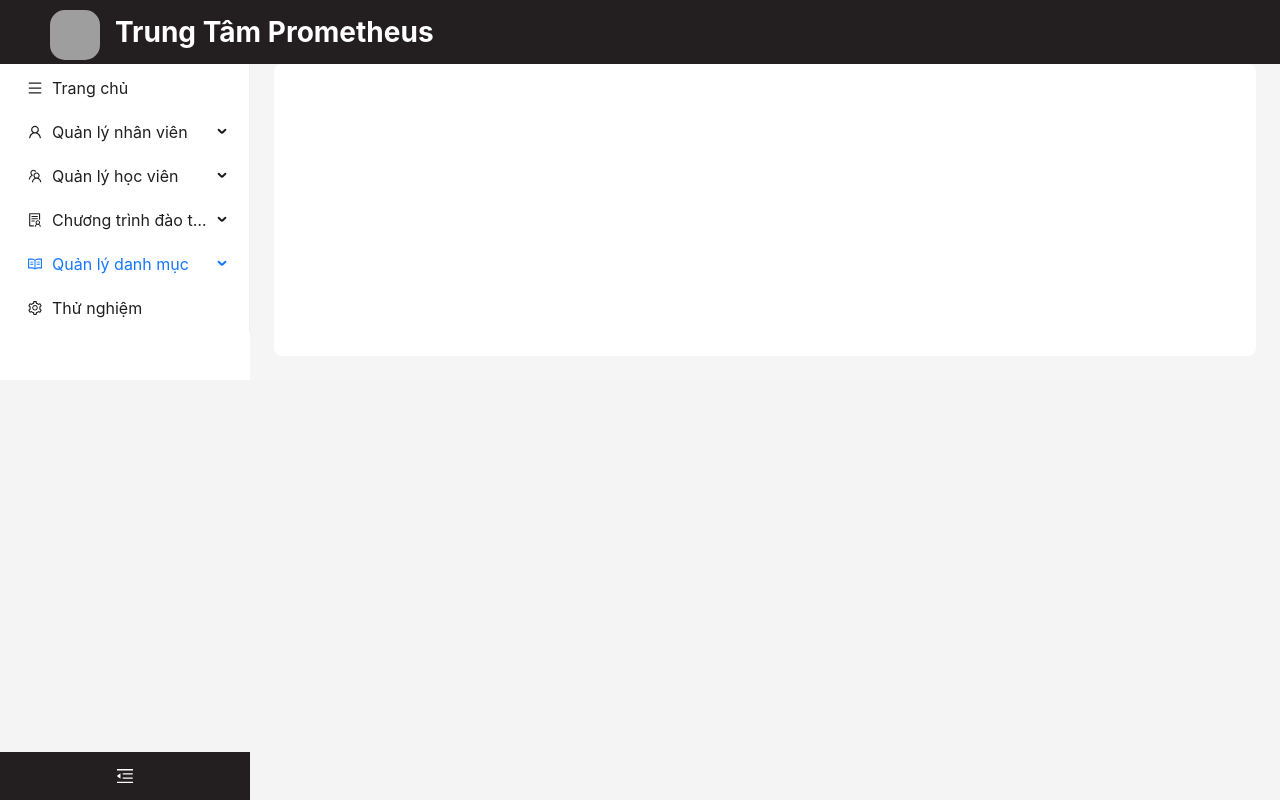
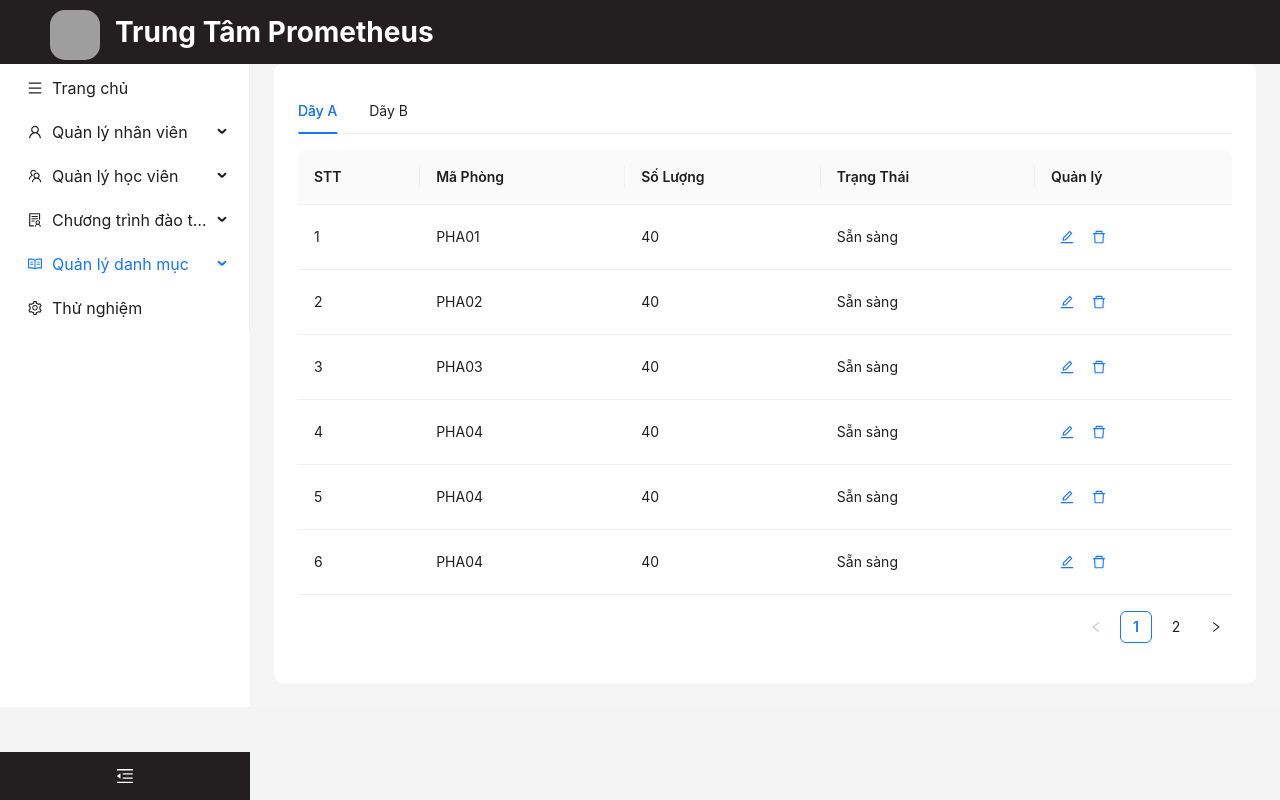
Before and after one commit to Smile005/TrungTamTinHoc, a React (Create React App) app in the folder front-end/: page /phonghoc in a window 1280 px wide. Built offline with nearby package versions, Linux system fonts and the light colour scheme; grey boxes are pictures that could not be loaded.

Commit message:
Them PH va fix loi form

```diff
--- a/front-end/src/App.tsx
+++ b/front-end/src/App.tsx
@@ -9,6 +9,7 @@ import TrangChu from './pages/TrangChu';
 import MonHoc from './pages/MonHoc';
 import LichHoc from './pages/LichHoc';
 import HocVienTable from './pages/Testing';
+import PhongHoc from './pages/PhongHoc';
 import './App.css';
 
 const { SubMenu } = Menu;
@@ -123,6 +124,7 @@ const AppLayout: React.FC = () => {
               <Route path="/lophoc" element={<LopHoc />} />
               <Route path="/monhoc" element={<MonHoc />} />
               <Route path="/testing" element={<HocVienTable />} />
+              <Route path="/phonghoc" element={<PhongHoc />} />
             </Routes>
           </Content>
         </Layout>
--- a/front-end/src/components/ThemHocVienModal.tsx
+++ b/front-end/src/components/ThemHocVienModal.tsx
@@ -18,11 +18,11 @@ const ThemHocVienModal: React.FC<ThemHocVienModalProps> = ({ visible, onCancel,
   useEffect(() => {
     if (visible) {
       form.setFieldsValue({
-        gioiTinh: 'Nam', // Đặt giá trị mặc định cho gioiTinh
-        ngaySinh: moment(), // Đặt giá trị mặc định cho ngày sinh là hôm nay
+        gioiTinh: 'Nam',
+        ngaySinh: moment(),
       });
     }
-  }, [visible]);
+  }, [visible, form]);
 
   const handleUpload = (file: RcFile) => {
     if (!file || !(file instanceof Blob)) {
--- /dev/null
+++ b/front-end/src/pages/PhongHoc.tsx
@@ -0,0 +1,92 @@
+import React from 'react';
+import { Tabs, Table, Button } from 'antd';
+import { EditOutlined, DeleteOutlined } from '@ant-design/icons';
+
+const { TabPane } = Tabs;
+
+interface DataType {
+  key: string;
+  maPhong: string;
+  soLuong: number;
+  trangThai: string;
+}
+
+// Dữ liệu mẫu cho các trang tính khác nhau
+const sheet1Data: DataType[] = [
+  { key: '1', maPhong: ' PHA01', soLuong: 40, trangThai: 'Sẵn sàng' },
+  { key: '2', maPhong: ' PHA02', soLuong: 40, trangThai: 'Sẵn sàng' },
+  { key: '3', maPhong: ' PHA03', soLuong: 40, trangThai: 'Sẵn sàng'  },
+  { key: '4', maPhong: ' PHA04', soLuong: 40, trangThai: 'Sẵn sàng' },
+  { key: '5', maPhong: ' PHA04', soLuong: 40, trangThai: 'Sẵn sàng' },
+  { key: '6', maPhong: ' PHA04', soLuong: 40, trangThai: 'Sẵn sàng' },
+  { key: '7', maPhong: ' PHA04', soLuong: 40, trangThai: 'Sẵn sàng' },
+  { key: '8', maPhong: ' PHA04', soLuong: 40, trangThai: 'Sẵn sàng' },
+  { key: '9', maPhong: ' PHA04', soLuong: 40, trangThai: 'Sẵn sàng' },
+  { key: '10', maPhong: ' PHA04', soLuong: 40, trangThai: 'Sẵn sàng' },
+  { key: '11', maPhong: ' PHA04', soLuong: 40, trangThai: 'Sẵn sàng' },
+
+];
+
+const sheet2Data: DataType[] = [
+  { key: '1', maPhong: ' PHB03', soLuong: 40, trangThai: 'Chưa mở'  },
+  { key: '2', maPhong: ' PHB04', soLuong: 40, trangThai: 'Sẵn sàng' },
+];
+
+// Cột của bảng
+const getColumns = (startIndex: number) => [
+  {
+    title: 'STT',
+    key: 'stt',
+    render: (_: any, __: DataType, index: number) => startIndex + index + 1,  // Số thứ tự liên tục
+  },
+  {
+    title: 'Mã Phòng',
+    dataIndex: 'maPhong',
+    key: 'maPhong',
+  },
+  {
+    title: 'Số Lượng',
+    dataIndex: 'soLuong',
+    key: 'soLuong',
+  },
+  {
+    title: 'Trạng Thái',
+    dataIndex: 'trangThai',
+    key: 'trangThai',
+  },
+  {
+    title: 'Quản lý',
+    key: 'action',
+    render: (_: any, record: DataType) => (
+      <span>
+        <Button type="link" icon={<EditOutlined />} />
+        <Button type="link" icon={<DeleteOutlined />} />
+      </span>
+    ),
+  },
+];
+
+const LopHoc: React.FC = () => {
+  return (
+    <Tabs defaultActiveKey="1">
+      <TabPane tab="Dãy A" key="1">
+        <Table
+          columns={getColumns(0)}
+          dataSource={sheet1Data}
+          pagination={{ pageSize: 6 }}
+          rowKey="key"
+        />
+      </TabPane>
+      <TabPane tab="Dãy B" key="2">
+        <Table
+          columns={getColumns(sheet1Data.length)}
+          dataSource={sheet2Data}
+          pagination={{ pageSize: 6 }}
+          rowKey="key"
+        />
+      </TabPane>
+    </Tabs>
+  );
+};
+
+export default LopHoc;
```
